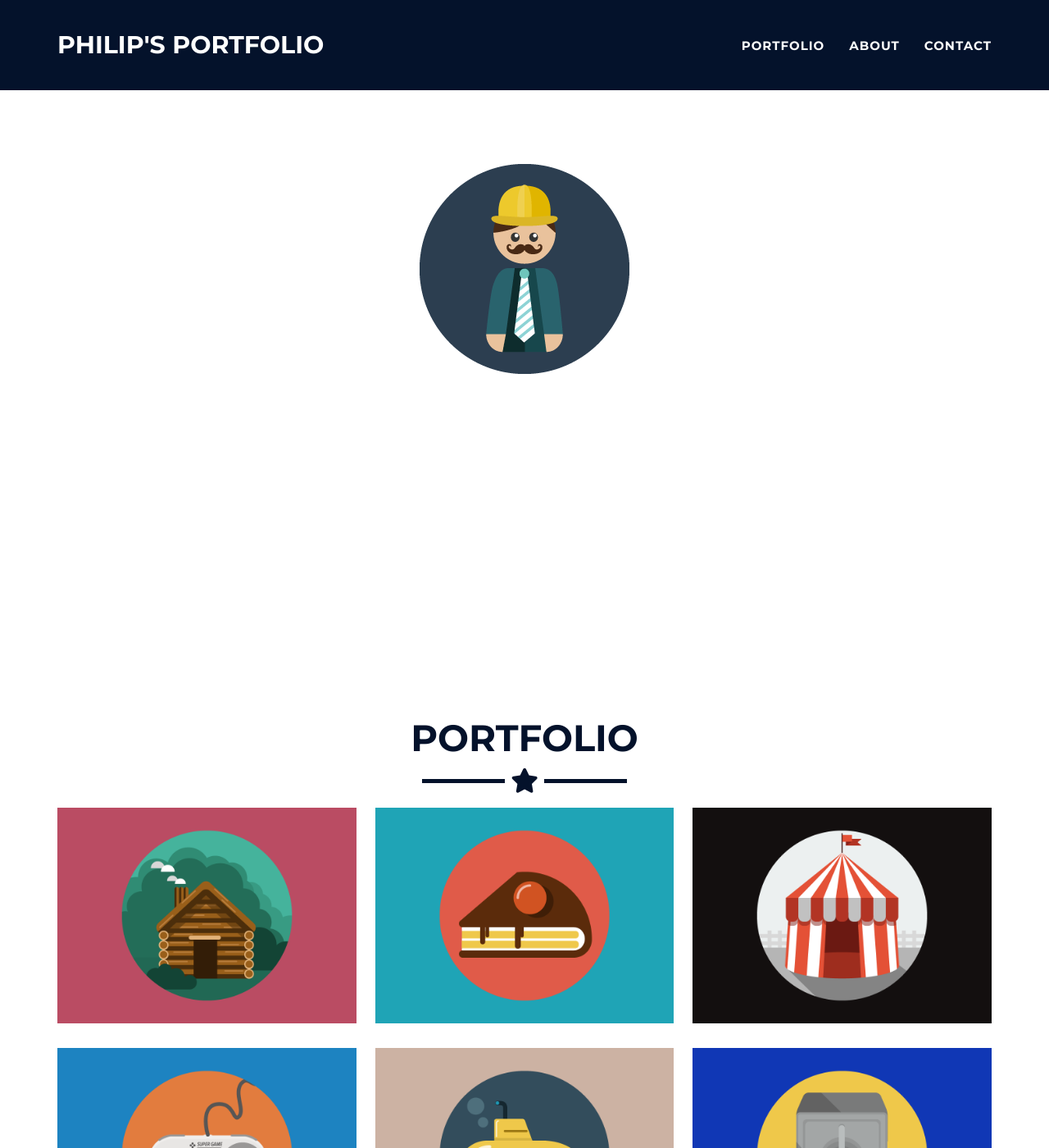
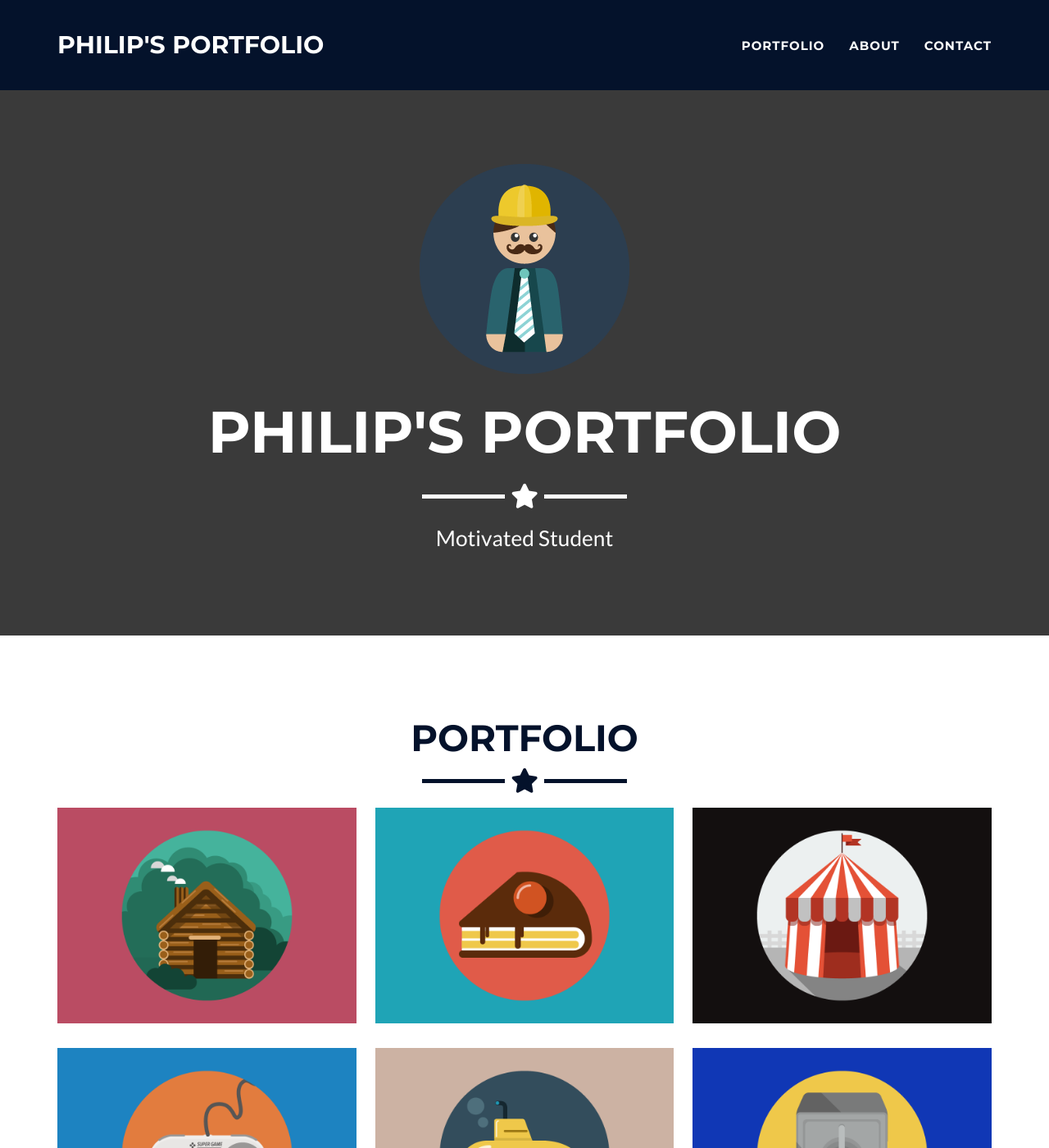
Before and after one commit to B0realian/B0realian.github.io, a Jekyll site: the page built from _posts/2014-07-18-project-1.markdown, in a window 1280 px wide and 1400 px high. Shown: the whole window at 82% size. Built offline with Jekyll 4.4.1, drawn with Linux system fonts in a browser that asks for light colours.

Commit message:
Update _config.yml

```diff
--- a/_config.yml
+++ b/_config.yml
@@ -25,7 +25,7 @@ disqus_shortname: myshortname
 
 # Color settings (hex-codes without the leading hash-tag)
 color:
-  primary: 000000 #18bc9c #80B3FF
+  primary: 3a3a3a #18bc9c #80B3FF
   primary-rgb: "3,12,28" #"24,288,156" #"128,179,255"
   secondary: 04122b #2c3e50 #FD6E8A
   secondary-dark: 000000 #233140 #A2122F
```
